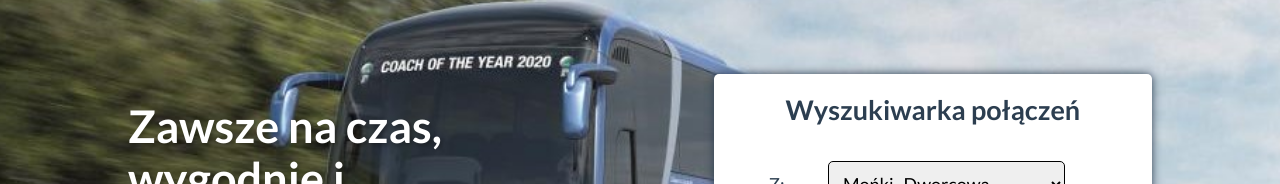
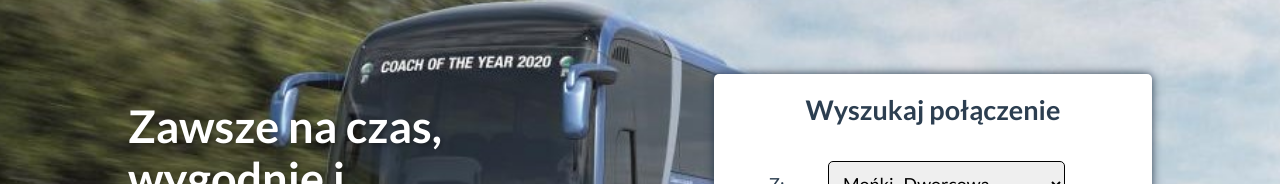
Before and after one commit to MarcinJankowski00/Kurier-Jankowscy-homepage-react, a React (Create React App) app: page / in a window 1280 px wide. Shown: the part 177-361 px from the top of the page. Built offline with nearby package versions, Linux system fonts and the light colour scheme.

Commit message:
visual changes

```diff
--- a/src/Photo/Search/index.js
+++ b/src/Photo/Search/index.js
@@ -29,7 +29,7 @@ const Search = () => {
 
     return (
         <Form>
-            <Header>Wyszukiwarka połączeń</Header>
+            <Header>Wyszukaj połączenie</Header>
             <Element>
                 <Wrapper>
                     <Div>
```
